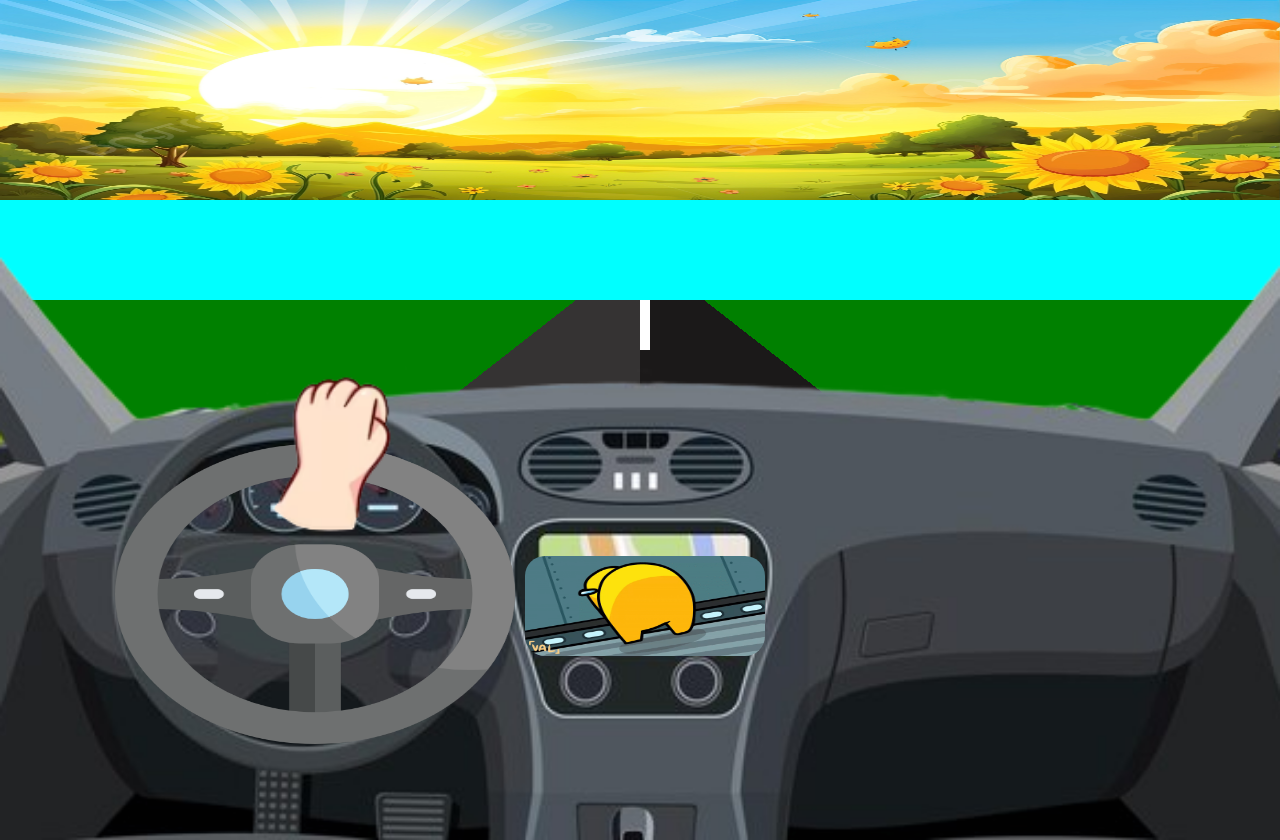
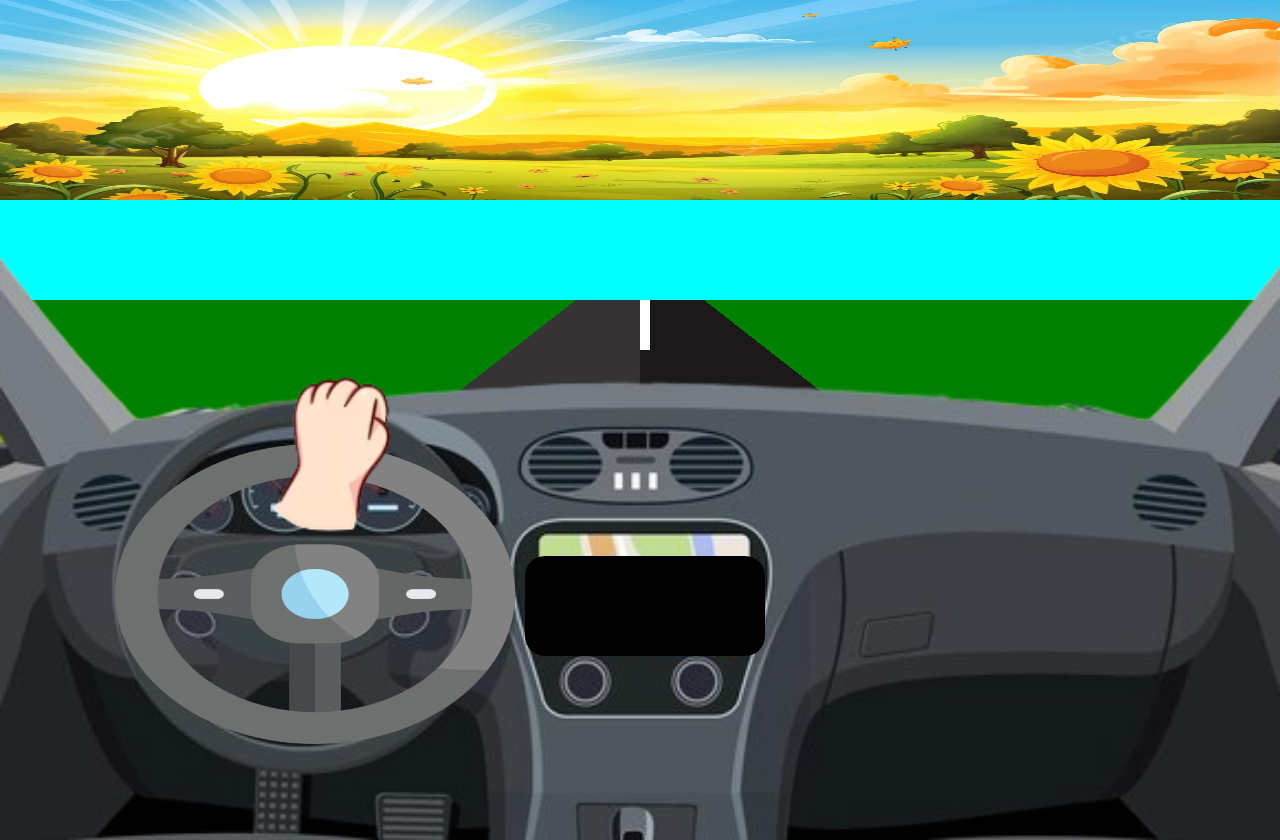
Before and after one commit to emmanix51/huh, a plain HTML site: page index.html in a window 1280 px wide. Drawn offline with Linux system fonts and the light colour scheme.

Commit message:
Update styles.css

```diff
--- a/styles.css
+++ b/styles.css
@@ -39,7 +39,7 @@ body {
 }
 
 .container #amogus {
-  /* opacity: 0.9; */
+  filter:brightness(0);
   width: 240px;
   height: 100px;
   border: 0;
```
